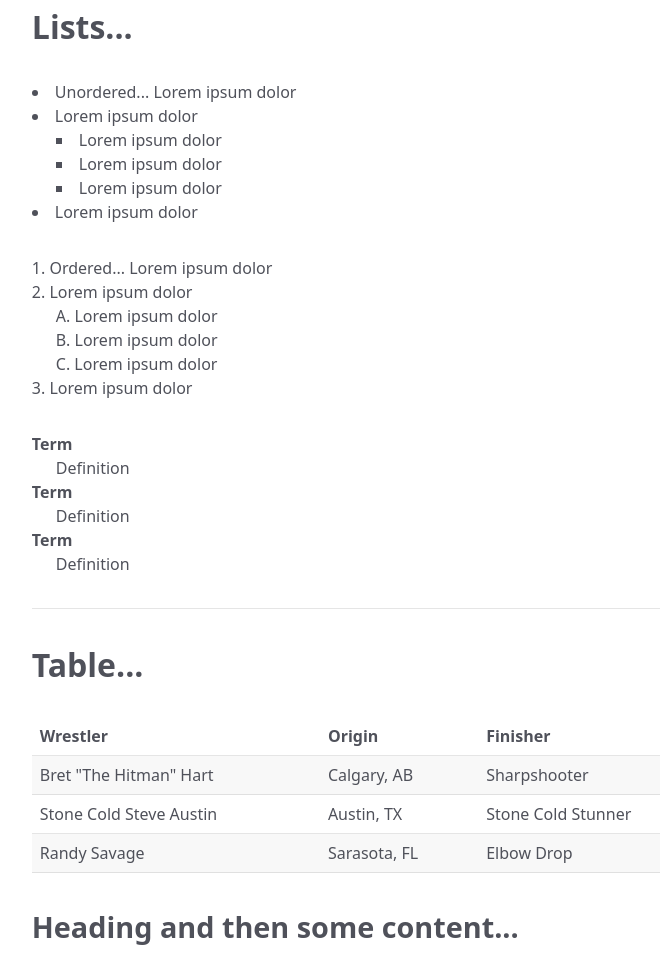
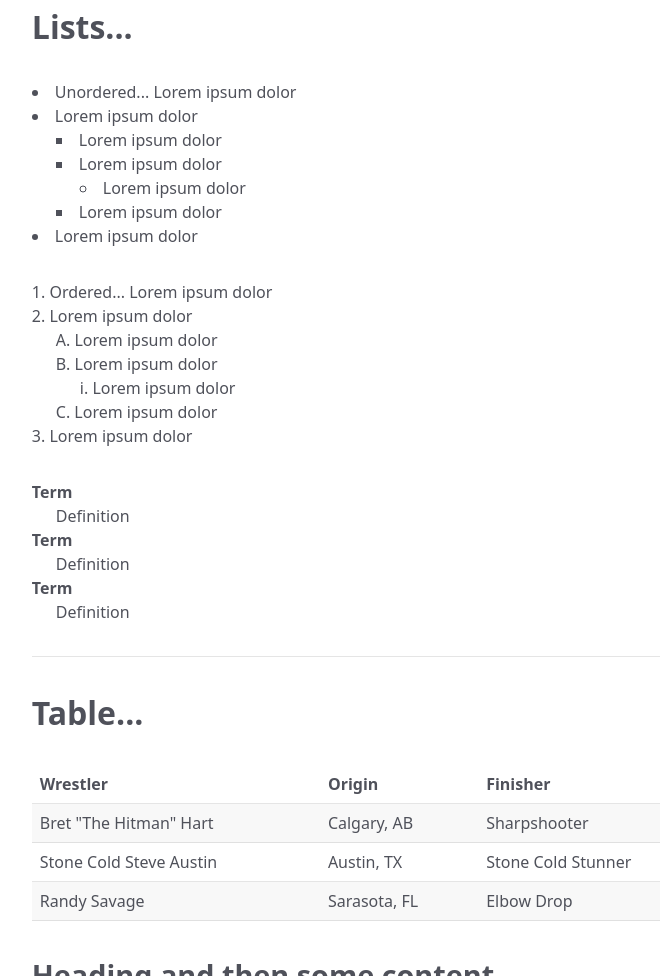
Before and after one commit to craigerskine/tailwind-starter, a website: page index.html in a window 1280 px wide. Shown: the part 796-1772 px from the top of the page, without its empty margins (265-925 px from the left). Drawn offline with nearby package versions, Linux system fonts and the light colour scheme; files that its build step writes are made by us from their sources.

Commit message:
Update index.html

```diff
--- a/index.html
+++ b/index.html
@@ -32,7 +32,7 @@
   article ul ul ul { list-style-type: circle; }
   article ol { list-style: decimal inside; }
   article ol ol { list-style-type: upper-alpha; }
-  article ol ol ol { list-style-type: lower-alpha; }
+  article ol ol ol { list-style-type: lower-roman; }
   article li li { padding-left: 1.5rem; }
   article dt { font-weight: bold; }
   article dd { padding-left: 1.5rem; }
@@ -64,7 +64,11 @@
     <li>Lorem ipsum dolor
       <ul>
         <li>Lorem ipsum dolor</li>
-        <li>Lorem ipsum dolor</li>
+        <li>Lorem ipsum dolor
+          <ul>
+            <li>Lorem ipsum dolor</li>
+          </ul>
+        </li>
         <li>Lorem ipsum dolor</li>
       </ul>
     </li>
@@ -75,7 +79,11 @@
     <li>Lorem ipsum dolor
       <ol>
         <li>Lorem ipsum dolor</li>
-        <li>Lorem ipsum dolor</li>
+        <li>Lorem ipsum dolor
+          <ol>
+            <li>Lorem ipsum dolor</li>
+          </ol>
+        </li>
         <li>Lorem ipsum dolor</li>
       </ol>
     </li>
```
